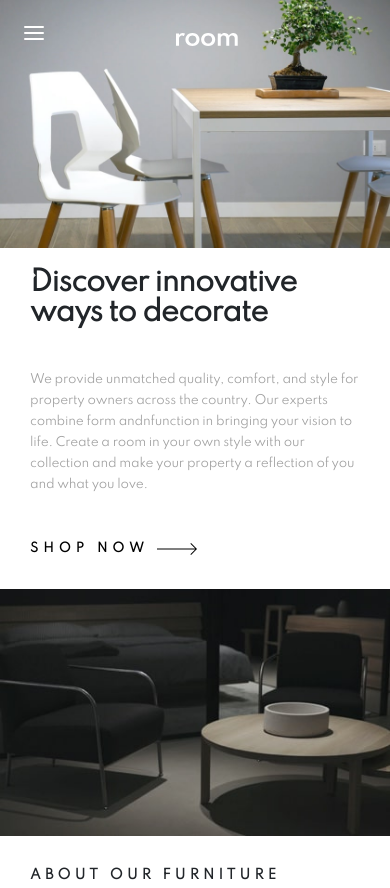
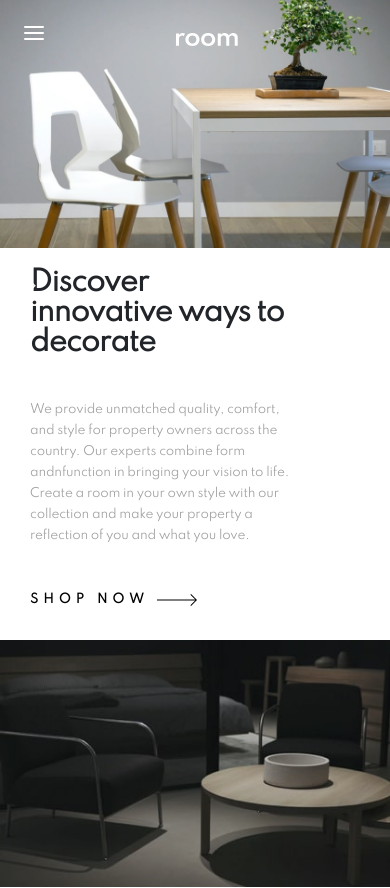
Before and after one commit to Ess91/Furniture-Store, a plain HTML site: page index.html in a window 390 px wide. Shown: the top 888 px of the page. Drawn offline with nearby package versions, Linux system fonts and the light colour scheme.

Commit message:
media queries for desktop

```diff
--- a/styles.css
+++ b/styles.css
@@ -231,6 +231,23 @@ small a:hover {
   text-decoration: underline;
 }
 
+
+@media (max-width: 1440px) {
+.carousel-item img
+ {
+    max-width: 840px;
+}
+
+.carousel-control-next {
+  left: 60%;
+}
+
+.content {
+  width: 20em;
+}
+
+}
+
 /*.navigation-arrows {
   bottom: 20.7%;
   right: 5%;
```
